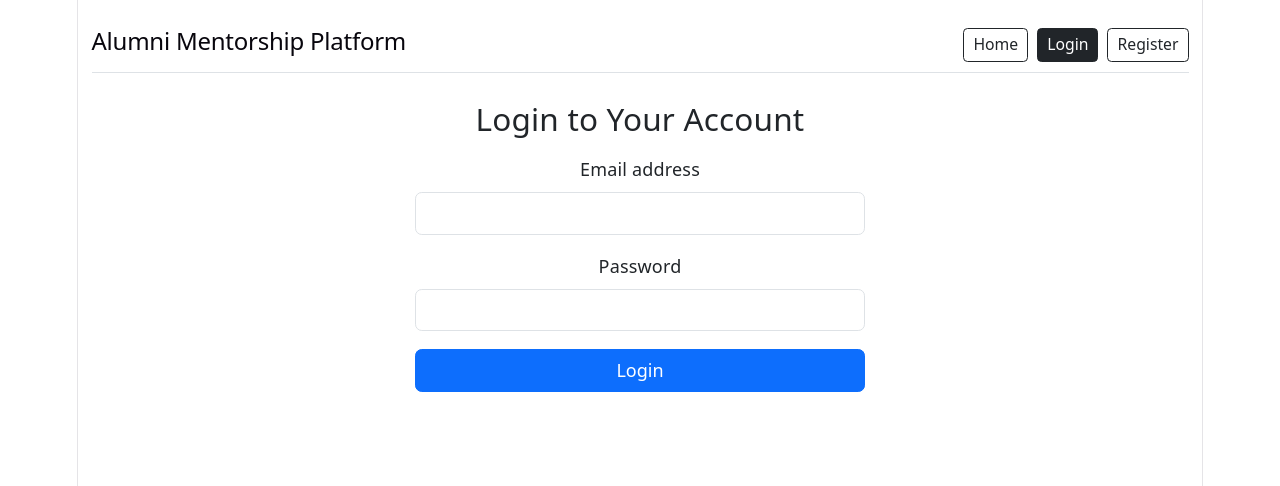
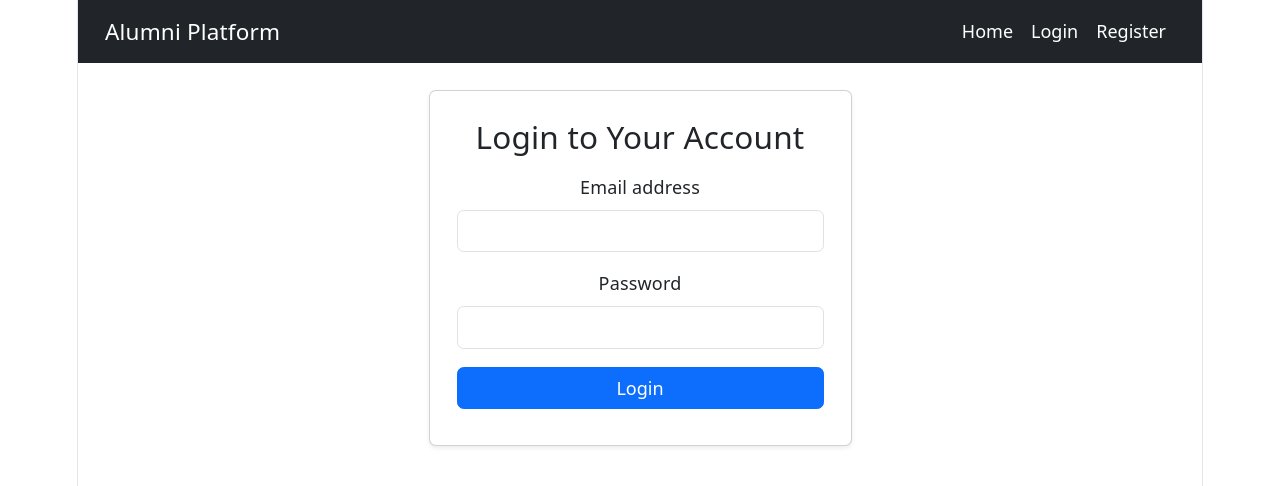
Before and after one commit to Hiran-Joy/Alumni_Student_Mentorship, a React (Vite) app in the folder frontend/: page / in a window 1280 px wide. Both pictures are taken after a click on the button "Login". Shown: the top 486 px of the page. Built offline with nearby package versions, Linux system fonts and the light colour scheme; no server answers.

Commit message:
Clean up navigation, remove alumni list from student dashboard, and fix chat toggle for student and alumni

```diff
--- a/frontend/src/App.jsx
+++ b/frontend/src/App.jsx
@@ -36,11 +36,10 @@ export default function App() {
   const [adminUsers, setAdminUsers] = useState([]);
 
   useEffect(() => {
-    if (!token) {
     if (page === 'home') {
       fetchPublicAlumni();
     }
-    } else {
+    if (token) {
       if (role === 'Alumni') fetchAlumniRequests();
       else if (role === 'Student') { fetchAlumniList(); fetchStudentRequests(); }
       else if (role === 'Admin') fetchAdminUsers();
@@ -82,6 +81,7 @@ export default function App() {
         localStorage.setItem('role', res.data.role);
         setToken(res.data.token);
         setRole(res.data.role);
+        setPage('dashboard');
       }
     } catch (err) {
       setMessage(err.response?.data?.message || 'An error occurred');
@@ -136,6 +136,15 @@ export default function App() {
   };
 
   const sendConnectionRequest = async (alumniId) => {
+    if (!token) {
+      alert('Please log in as a student to connect with mentors.');
+      setPage('login');
+      return;
+    }
+    if (role === 'Alumni') {
+      alert('Alumni accounts cannot send connection requests.');
+      return;
+    }
     try {
       await axios.post(`${API_URL}/connection-request`, { alumniId }, {
         headers: { Authorization: `Bearer ${token}` }
@@ -163,11 +172,52 @@ export default function App() {
     } catch (err) { alert('Failed to update status'); }
   };
 
-  if (!token) {
+  // If viewing the public home page
   if (page === 'home') {
-      return <Home publicAlumni={publicAlumni} page={page} setPage={setPage} />;
+    return (
+      <div>
+        <nav className="navbar navbar-expand-lg navbar-dark bg-dark px-4 mb-4">
+          <a className="navbar-brand" href="#home" onClick={() => setPage('home')}>Alumni Platform</a>
+          <div className="navbar-nav ms-auto">
+            <button className="btn btn-link nav-link text-white" onClick={() => setPage('home')}>Home</button>
+            {token ? (
+              <>
+                <button className="btn btn-link nav-link text-white" onClick={() => setPage('dashboard')}>Dashboard</button>
+                <button className="btn btn-outline-light btn-sm ms-2" onClick={handleLogout}>Logout</button>
+              </>
+            ) : (
+              <>
+                <button className="btn btn-link nav-link text-white" onClick={() => setPage('login')}>Login</button>
+                <button className="btn btn-link nav-link text-white" onClick={() => setPage('register')}>Register</button>
+              </>
+            )}
+          </div>
+        </nav>
+        <Home
+          publicAlumni={publicAlumni}
+          page={page}
+          setPage={setPage}
+          sendConnectionRequest={sendConnectionRequest}
+        />
+      </div>
+    );
   }
+
+  // If viewing authentication pages
+  if (!token || page === 'login' || page === 'register') {
+    if (page !== 'login' && page !== 'register') {
+      // default to login if no token and not home
+    } else {
       return (
+        <div>
+          <nav className="navbar navbar-expand-lg navbar-dark bg-dark px-4 mb-4">
+            <a className="navbar-brand" href="#home" onClick={() => setPage('home')}>Alumni Platform</a>
+            <div className="navbar-nav ms-auto">
+              <button className="btn btn-link nav-link text-white" onClick={() => setPage('home')}>Home</button>
+              <button className="btn btn-link nav-link text-white" onClick={() => setPage('login')}>Login</button>
+              <button className="btn btn-link nav-link text-white" onClick={() => setPage('register')}>Register</button>
+            </div>
+          </nav>
           <AuthForm
             page={page}
             setPage={setPage}
@@ -196,19 +246,32 @@ export default function App() {
             message={message}
             handleAuth={handleAuth}
           />
+        </div>
       );
     }
+  }
 
+  // Logged-in Dashboard View
   return (
+    <div>
+      <nav className="navbar navbar-expand-lg navbar-dark bg-dark px-4 mb-4">
+        <a className="navbar-brand" href="#home" onClick={() => setPage('home')}>Alumni Platform</a>
+        <div className="navbar-nav ms-auto">
+          <button className="btn btn-link nav-link text-white" onClick={() => setPage('home')}>Explore Home</button>
+          <button className="btn btn-link nav-link text-white active" onClick={() => setPage('dashboard')}>Dashboard</button>
+          <button className="btn btn-outline-light btn-sm ms-2" onClick={handleLogout}>Logout</button>
+        </div>
+      </nav>
+
       <div className="container mt-4">
         <div className="d-flex justify-content-between align-items-center mb-4">
           <h2>Dashboard ({role})</h2>
-        <button className="btn btn-danger" onClick={handleLogout}>Logout</button>
         </div>
 
         {role === 'Admin' && <AdminDashboard adminUsers={adminUsers} updateUserStatus={updateUserStatus} />}
         {role === 'Alumni' && <AlumniDashboard requests={requests} updateRequestStatus={updateRequestStatus} />}
         {role === 'Student' && <StudentDashboard alumniList={alumniList} studentRequests={studentRequests} sendConnectionRequest={sendConnectionRequest} />}
       </div>
+    </div>
   );
 }
--- a/frontend/src/components/AlumniDashboard.jsx
+++ b/frontend/src/components/AlumniDashboard.jsx
@@ -40,7 +40,6 @@ export default function AlumniDashboard({ requests, updateRequestStatus }) {
       setMessage('');
     } catch (err) {
       console.error('Failed to load profile data', err.response || err);
-      // Display the exact server error message on the screen
       const errorMsg = err.response?.data?.message || err.message || 'Could not load profile details.';
       setMessage(`Error: ${errorMsg}`);
     }
@@ -113,7 +112,7 @@ export default function AlumniDashboard({ requests, updateRequestStatus }) {
       {/* Collapsible View & Edit Profile Menu */}
       {isEditing && (
         <div className="card shadow-sm p-4 mb-5" style={{ maxWidth: '600px' }}>
-          <h4 className="mb-3">Laura's Profile Details</h4>
+          <h4 className="mb-3">{name ? `${name}'s Profile Details` : "Profile Details"}</h4>
           <form onSubmit={handleUpdateProfile}>
 
             {/* Profile Picture Preview */}
@@ -226,7 +225,13 @@ export default function AlumniDashboard({ requests, updateRequestStatus }) {
                 {req.status === 'Accepted' && (
                   <button
                     className="btn btn-sm btn-dark ms-2"
-                    onClick={() => setActiveChat({ id: req.student._id, name: req.student.name || req.student.email })}
+                    onClick={() => {
+                      if (activeChat?.id === req.student._id) {
+                        setActiveChat(null);
+                      } else {
+                        setActiveChat({ id: req.student._id, name: req.student.name || req.student.email });
+                      }
+                    }}
                   >
                     {activeChat?.id === req.student._id ? 'Close Chat' : 'Open Chat'}
                   </button>
--- a/frontend/src/components/AuthForm.jsx
+++ b/frontend/src/components/AuthForm.jsx
@@ -39,18 +39,9 @@ export default function AuthForm({
   };
 
   return (
-    <div className="container mt-4">
-      <nav className="d-flex justify-content-between align-items-center mb-4 pb-2 border-bottom">
-        <h2>Alumni Mentorship Platform</h2>
-        <div>
-          <button className={`btn btn-sm me-2 ${page === 'home' ? 'btn-dark' : 'btn-outline-dark'}`} onClick={() => setPage('home')}>Home</button>
-          <button className={`btn btn-sm me-2 ${page === 'login' ? 'btn-dark' : 'btn-outline-dark'}`} onClick={() => setPage('login')}>Login</button>
-          <button className={`btn btn-sm ${page === 'register' ? 'btn-dark' : 'btn-outline-dark'}`} onClick={() => setPage('register')}>Register</button>
-        </div>
-      </nav>
-
-      <div className="mt-4" style={{ maxWidth: '450px', margin: '0 auto' }}>
-        <h3 className="mb-3">{page === 'register' ? 'Create an Account' : 'Login to Your Account'}</h3>
+    <div className="container mt-4" style={{ maxWidth: '450px' }}>
+      <div className="card shadow-sm p-4">
+        <h3 className="mb-3 text-center">{page === 'register' ? 'Create an Account' : 'Login to Your Account'}</h3>
         {message && <div className="alert alert-info">{message}</div>}
         <form onSubmit={handleAuth}>
           {page === 'register' && (
--- a/frontend/src/components/Home.jsx
+++ b/frontend/src/components/Home.jsx
@@ -1,20 +1,11 @@
 import React from 'react';
 
-export default function Home({ publicAlumni, page, setPage }) {
+export default function Home({ publicAlumni, sendConnectionRequest }) {
   // Limit to latest 6 alumni for the home page display
   const latestAlumni = publicAlumni.slice(0, 6);
 
   return (
     <div className="container mt-4">
-      <nav className="d-flex justify-content-between align-items-center mb-4 pb-2 border-bottom">
-        <h2>Alumni Mentorship Platform</h2>
-        <div>
-          <button className={`btn btn-sm me-2 ${page === 'home' ? 'btn-dark' : 'btn-outline-dark'}`} onClick={() => setPage('home')}>Home</button>
-          <button className={`btn btn-sm me-2 ${page === 'login' ? 'btn-dark' : 'btn-outline-dark'}`} onClick={() => setPage('login')}>Login</button>
-          <button className={`btn btn-sm ${page === 'register' ? 'btn-dark' : 'btn-outline-dark'}`} onClick={() => setPage('register')}>Register</button>
-        </div>
-      </nav>
-
       <div className="p-4 mb-4 bg-light rounded">
         <h1>Welcome to the Mentorship Portal</h1>
         <p className="lead">Connect with experienced alumni mentors to guide your academic and professional journey.</p>
@@ -31,7 +22,8 @@ export default function Home({ publicAlumni, page, setPage }) {
         <div className="row">
           {latestAlumni.map(a => (
             <div className="col-md-4 mb-4" key={a._id}>
-              <div className="card h-100 shadow-sm text-center p-3">
+              <div className="card h-100 shadow-sm text-center p-3 d-flex flex-column justify-content-between">
+                <div>
                   <div className="d-flex justify-content-center mb-3">
                     {a.profilePic ? (
                       <img
@@ -55,7 +47,16 @@ export default function Home({ publicAlumni, page, setPage }) {
                     <p className="mb-1"><strong>Company:</strong> {a.company || 'N/A'}</p>
                     <p className="mb-1"><strong>Role:</strong> {a.jobTitle || 'N/A'}</p>
                     <p className="mb-3"><strong>Experience:</strong> {a.experience ? `${a.experience} Years` : 'N/A'}</p>
-                  <span className="badge bg-success">Verified Mentor</span>
+                    <span className="badge bg-success mb-3">Verified Mentor</span>
+                  </div>
+                </div>
+                <div>
+                  <button
+                    className="btn btn-outline-primary btn-sm w-100"
+                    onClick={() => sendConnectionRequest(a._id)}
+                  >
+                    Connect
+                  </button>
                 </div>
               </div>
             </div>
--- a/frontend/src/components/StudentDashboard.jsx
+++ b/frontend/src/components/StudentDashboard.jsx
@@ -4,7 +4,7 @@ import ChatBox from './ChatBox';
 
 const API_URL = 'http://localhost:5000/api';
 
-export default function StudentDashboard({ alumniList, studentRequests, sendConnectionRequest }) {
+export default function StudentDashboard({ studentRequests }) {
   const [activeChat, setActiveChat] = useState(null); // { id, name }
   const currentUserId = localStorage.getItem('token');
   const token = localStorage.getItem('token');
@@ -176,23 +176,6 @@ export default function StudentDashboard({ alumniList, studentRequests, sendConn
         </div>
       )}
 
-      <h4>Available Alumni Mentors</h4>
-      {alumniList.length === 0 ? <p>No approved alumni available right now.</p> : (
-        <ul className="list-group mb-4">
-          {alumniList.map(alumni => (
-            <li key={alumni._id} className="list-group-item d-flex justify-content-between align-items-center">
-              <div>
-                <strong>{alumni.name || alumni.email}</strong> <br />
-                <small className="text-muted">{alumni.email}</small>
-              </div>
-              <button className="btn btn-outline-primary btn-sm" onClick={() => sendConnectionRequest(alumni._id)}>
-                Connect
-              </button>
-            </li>
-          ))}
-        </ul>
-      )}
-
       <h4>My Connection Requests</h4>
       {studentRequests.length === 0 ? <p>You haven't sent any connection requests yet.</p> : (
         <ul className="list-group mb-4">
@@ -208,7 +191,13 @@ export default function StudentDashboard({ alumniList, studentRequests, sendConn
                 {req.status === 'Accepted' && (
                   <button
                     className="btn btn-sm btn-dark"
-                    onClick={() => setActiveChat({ id: req.alumni._id, name: req.alumni.name || req.alumni.email })}
+                    onClick={() => {
+                      if (activeChat?.id === req.alumni._id) {
+                        setActiveChat(null);
+                      } else {
+                        setActiveChat({ id: req.alumni._id, name: req.alumni.name || req.alumni.email });
+                      }
+                    }}
                   >
                     {activeChat?.id === req.alumni._id ? 'Close Chat' : 'Open Chat'}
                   </button>
```
Lines whose indentation alone changed are shown as unchanged.
